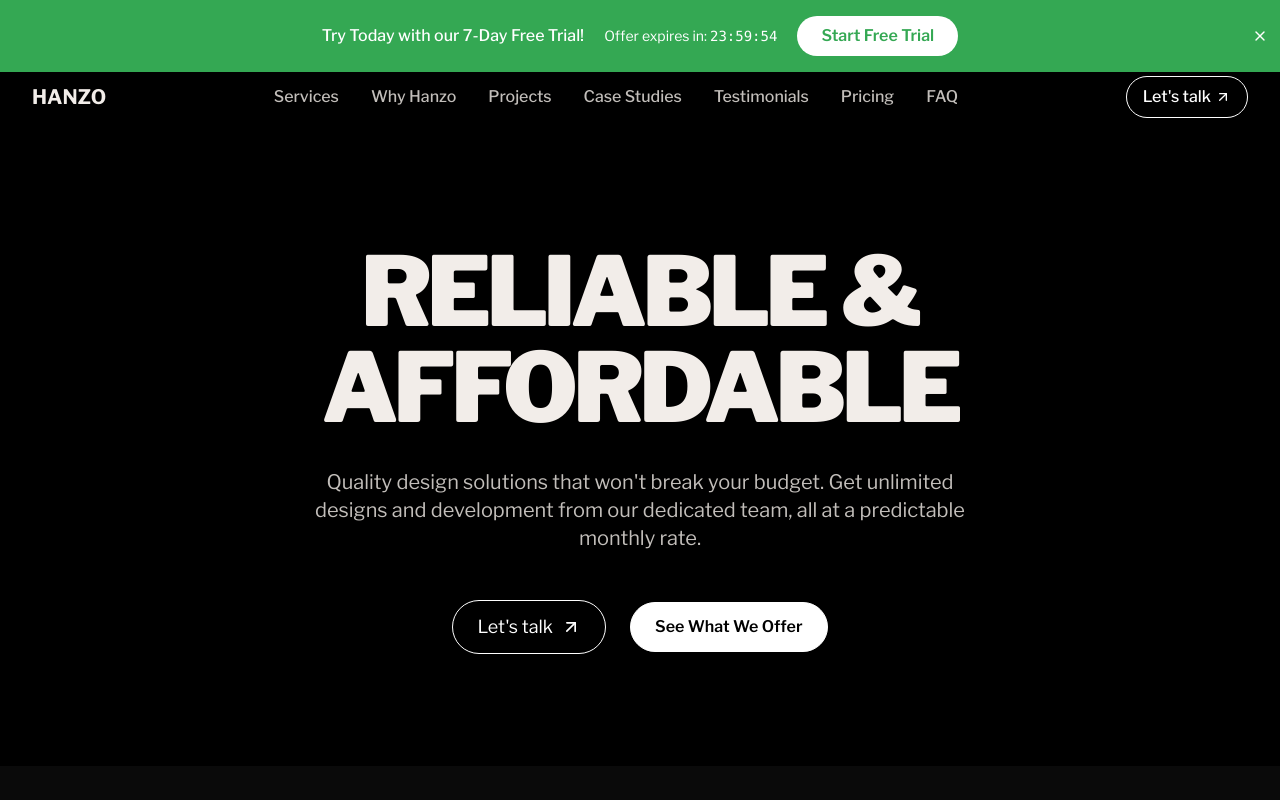
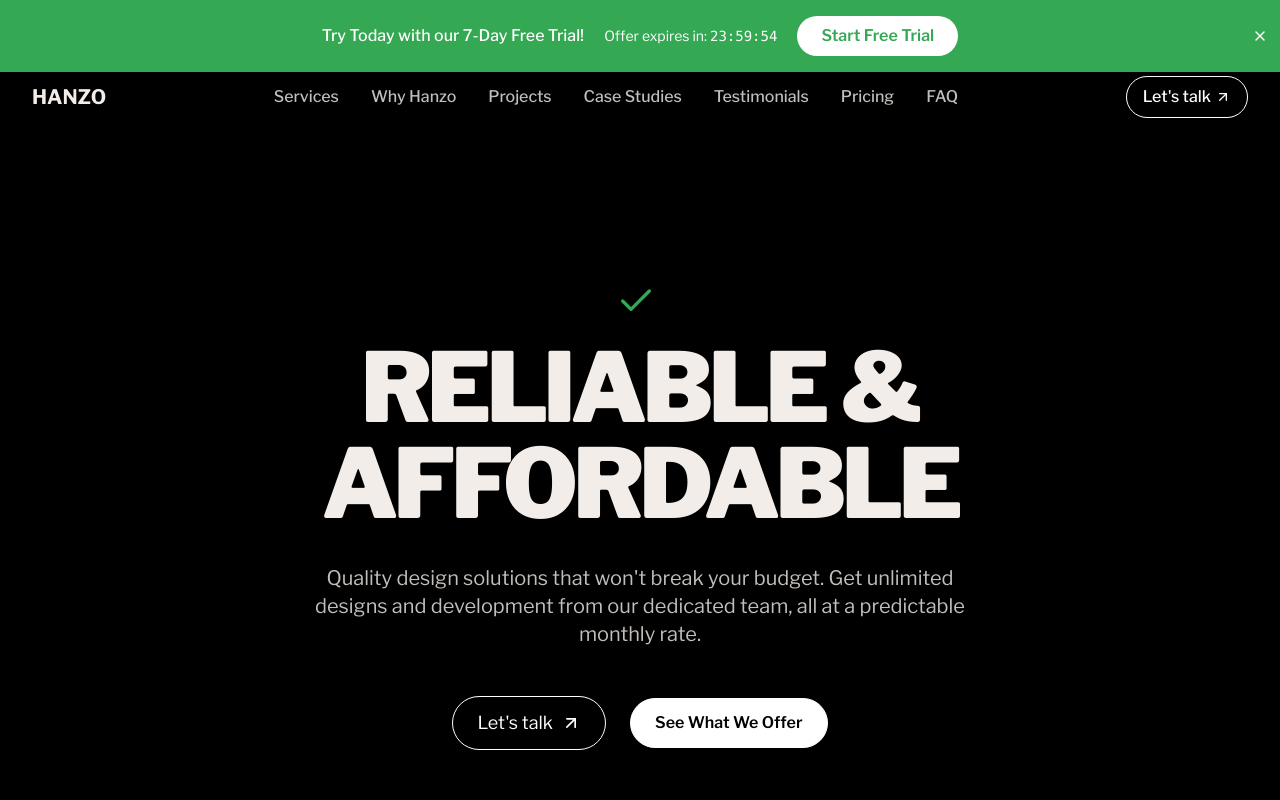
Before and after one commit to hanzoai/agency, a React (Vite) app: page / in a window 1280 px wide. Shown: the top 800 px of the page. Built offline with nearby package versions, Linux system fonts and the light colour scheme.

Commit message:
Animate hero heading
Animate the hero heading and add a checkmark.

```diff
--- a/src/components/Hero.tsx
+++ b/src/components/Hero.tsx
@@ -1,7 +1,27 @@
 
-import { ArrowRight, ArrowUpRight } from 'lucide-react';
+import { ArrowRight, ArrowUpRight, Check } from 'lucide-react';
+import { useEffect, useState } from 'react';
 
 const Hero = () => {
+  const [displayedText, setDisplayedText] = useState('');
+  const [showCheckmark, setShowCheckmark] = useState(false);
+  const fullText = 'RELIABLE & AFFORDABLE';
+
+  useEffect(() => {
+    let currentIndex = 0;
+    const textInterval = setInterval(() => {
+      if (currentIndex <= fullText.length) {
+        setDisplayedText(fullText.substring(0, currentIndex));
+        currentIndex++;
+      } else {
+        clearInterval(textInterval);
+        setShowCheckmark(true);
+      }
+    }, 100); // Speed of the animation
+
+    return () => clearInterval(textInterval);
+  }, []);
+
   return (
     <section className="pt-32 pb-20 md:pt-36 md:pb-28 bg-black relative overflow-hidden">
       {/* Decorative circles */}
@@ -10,8 +30,11 @@ const Hero = () => {
 
       <div className="container-custom">
         <div className="max-w-5xl mx-auto text-center">
-          <h1 className="text-5xl md:text-8xl font-black leading-tight uppercase mb-8 tracking-tighter reveal-slide-up">
-            RELIABLE &<br/>AFFORDABLE
+          <h1 className="text-5xl md:text-8xl font-black leading-tight uppercase mb-8 tracking-tighter">
+            {showCheckmark && (
+              <Check size={40} className="inline-block mr-2 text-accent animate-scale-in" />
+            )}
+            <span className="inline-block min-h-[1.2em]">{displayedText}</span>
           </h1>
 
           <p className="text-lg md:text-xl text-primary/80 max-w-2xl mx-auto mb-12 reveal-slide-up">
```
